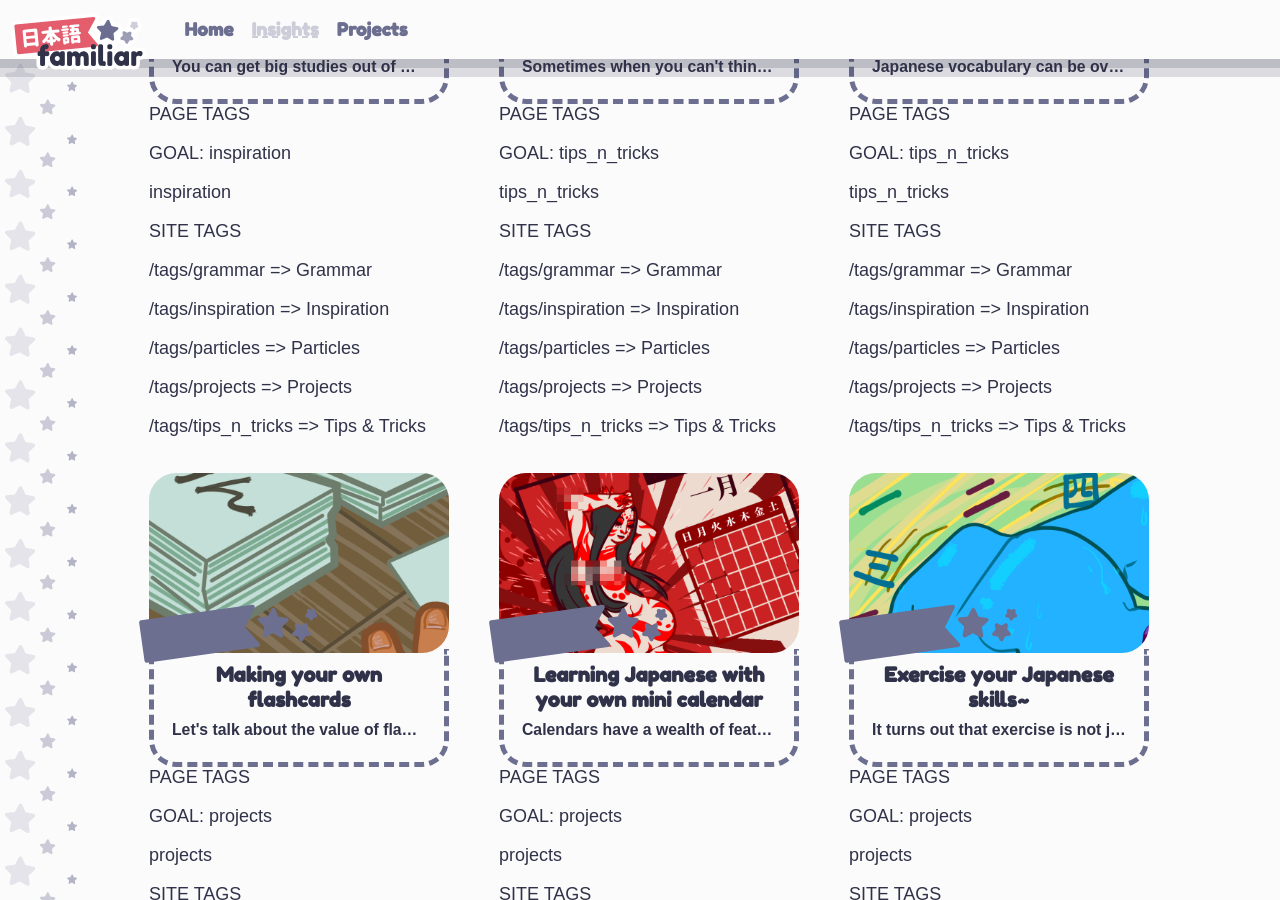
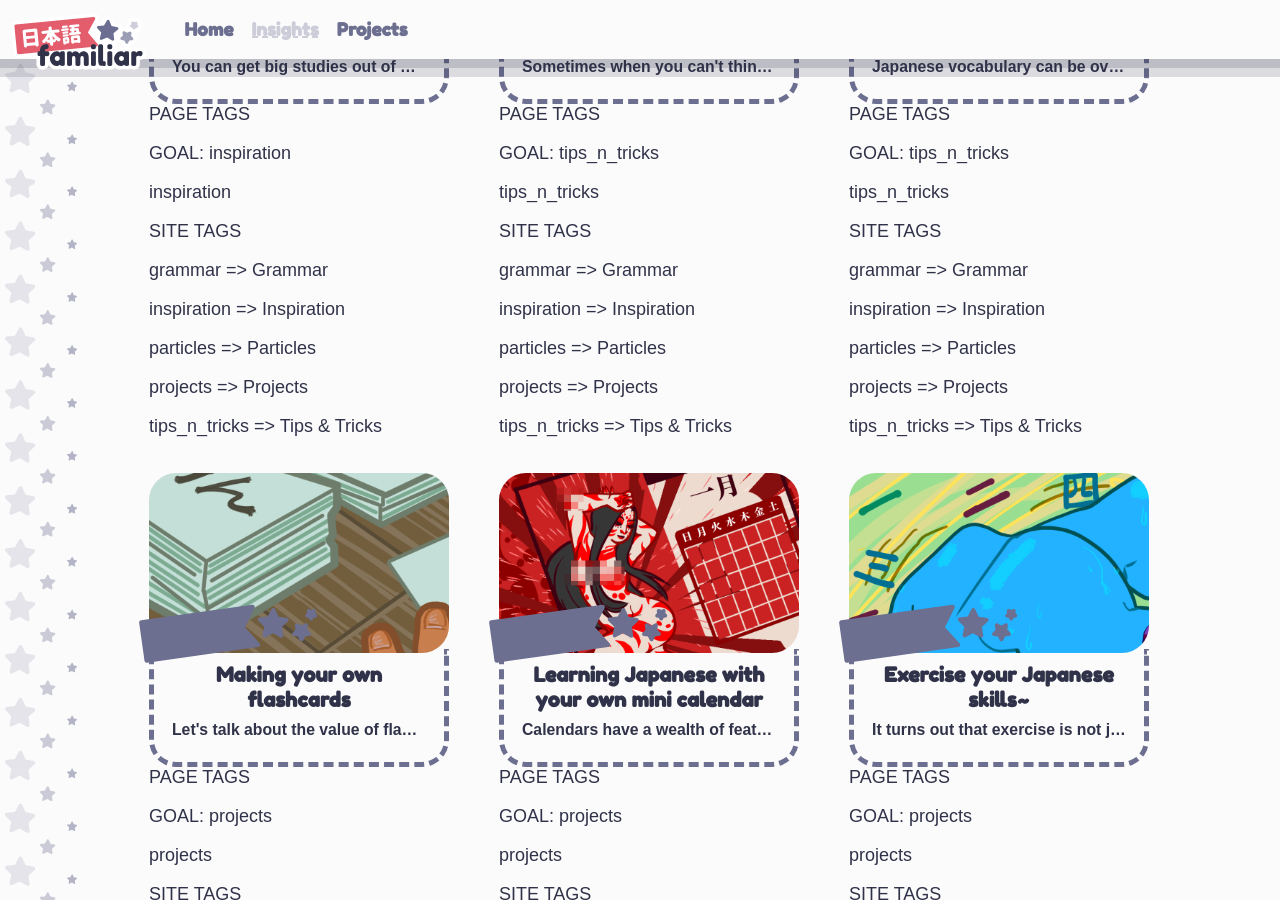
Before and after one commit to NihongoFamiliar/NihongoFamiliar.github.io, a Jekyll site: the page built from archive.md, in a window 1280 px wide and 900 px high, scrolled down 1021 px. Built offline with Jekyll 4.4.1, drawn with Linux system fonts in a browser that asks for light colours; some web fonts are replaced; some of the changed text lies outside the part shown.

Commit message:
Update postcard.html

```diff
--- a/_includes/postcard.html
+++ b/_includes/postcard.html
@@ -39,6 +39,6 @@
 	{% endfor %}
 	<p>SITE TAGS</p>
 	{% for tag in site.tags %}
-		<p>{{ tag.id }} => {{tag.name}}</p>
+		<p>{{ tag.slug }} => {{tag.name}}</p>
 	{% endfor %}
 </li>
```
